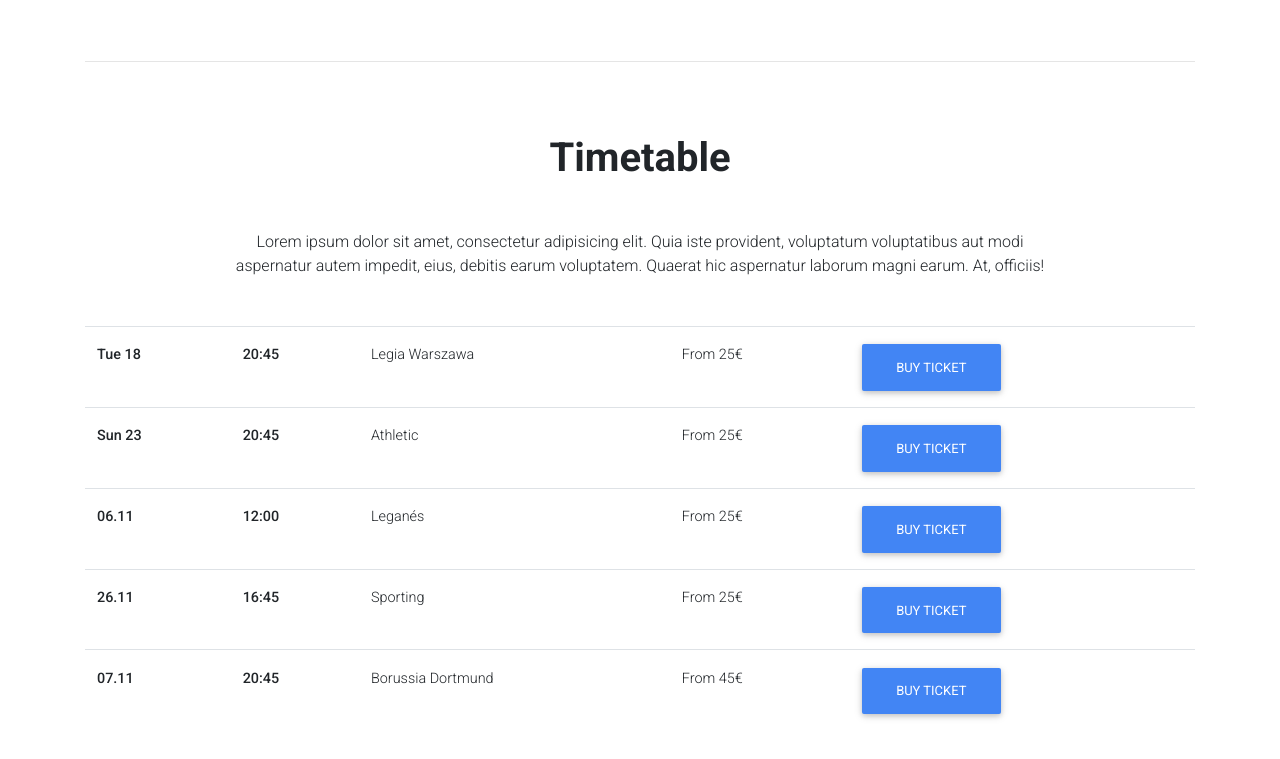
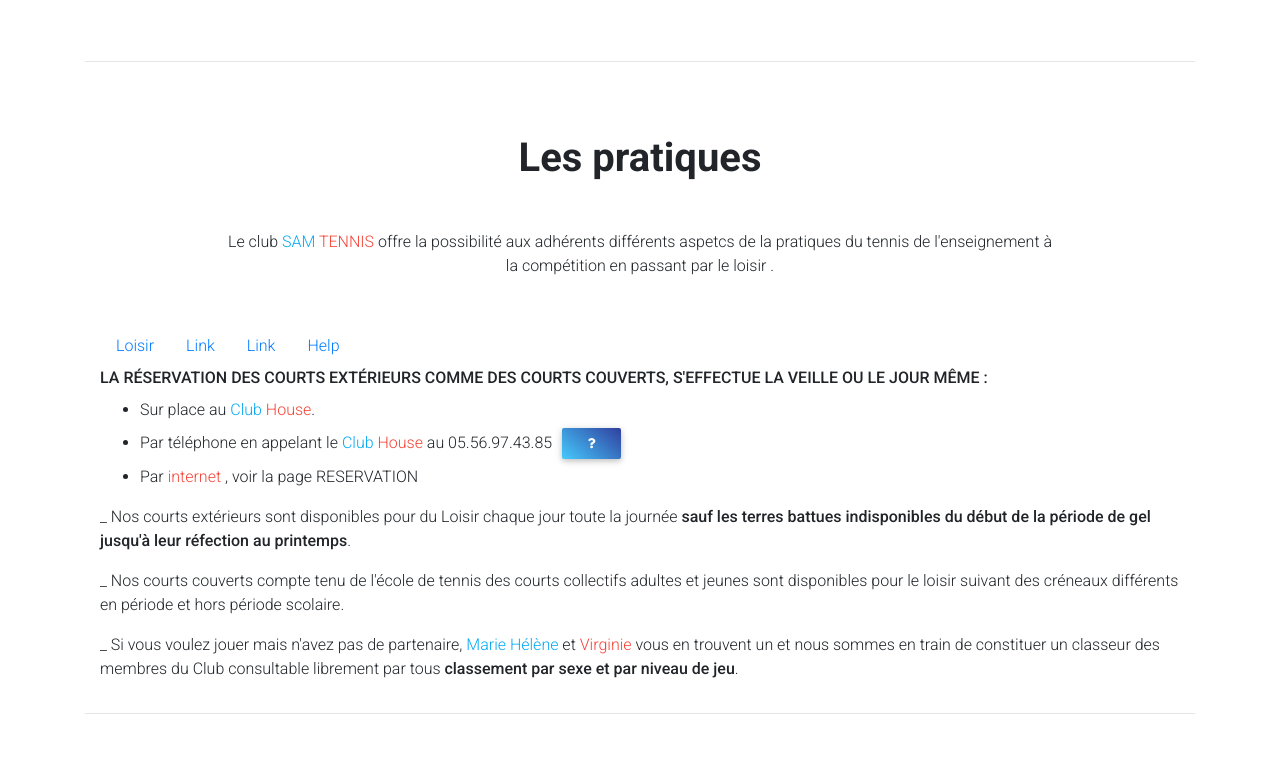
Before and after one commit to Sjarj/Sam-Tennis, a Gatsby site: page / in a window 1280 px wide. Shown: the part 1379-2138 px from the top of the page. Built offline with nearby package versions, Linux system fonts and the light colour scheme; Gatsby itself is replaced by a stand-in of ours.

Commit message:
Start pratiques

```diff
--- /dev/null
+++ b/src/components/pills.js
@@ -0,0 +1,184 @@
+import React, { Component } from "react"
+import { BrowserRouter as Router } from "react-router-dom"
+import {
+  MDBContainer,
+  MDBTabPane,
+  MDBTabContent,
+  MDBNav,
+  MDBNavItem,
+  MDBNavLink,
+  MDBIcon,
+  MDBTooltip,
+  MDBBtn,
+} from "mdbreact"
+
+class Pills extends Component {
+  state = {
+    items: {
+      default: "1",
+    },
+  }
+
+  togglePills = (type, tab) => e => {
+    e.preventDefault()
+    if (this.state.items[type] !== tab) {
+      let items = { ...this.state.items }
+      items[type] = tab
+      this.setState({
+        items,
+      })
+    }
+  }
+
+  render() {
+    return (
+      <Router>
+        <MDBContainer>
+          <MDBNav pills color="primary">
+            <MDBNavItem>
+              <MDBNavLink
+                to="#"
+                active={this.state.items["default"] === "1"}
+                onClick={this.togglePills("default", "1")}
+              >
+                Loisir
+              </MDBNavLink>
+            </MDBNavItem>
+            <MDBNavItem>
+              <MDBNavLink
+                to="#"
+                active={this.state.items["default"] === "2"}
+                onClick={this.togglePills("default", "2")}
+              >
+                Link
+              </MDBNavLink>
+            </MDBNavItem>
+            <MDBNavItem>
+              <MDBNavLink
+                to="#"
+                active={this.state.items["default"] === "3"}
+                onClick={this.togglePills("default", "3")}
+              >
+                Link
+              </MDBNavLink>
+            </MDBNavItem>
+            <MDBNavItem>
+              <MDBNavLink
+                to="#"
+                active={this.state.items["default"] === "4"}
+                onClick={this.togglePills("default", "4")}
+              >
+                Help
+              </MDBNavLink>
+            </MDBNavItem>
+          </MDBNav>
+          <MDBTabContent activeItem={this.state.items["default"]}>
+            <MDBTabPane tabId="1">
+              <p>
+                <strong>
+                  LA RÉSERVATION DES COURTS EXTÉRIEURS COMME DES COURTS
+                  COUVERTS, S'EFFECTUE LA VEILLE OU LE JOUR MÊME :
+                </strong>
+                <ul className="mt-2">
+                  <li>
+                    Sur place au <span className="light-blue-text">Club</span>
+                    <span className="red-text"> House</span>.
+                  </li>
+                  <li>
+                    {" "}
+                    Par téléphone en appelant le{" "}
+                    <span className="light-blue-text">Club</span>
+                    <span className="red-text"> House</span> au 05.56.97.43.85{" "}
+                    <MDBTooltip placement="top">
+                      <MDBBtn tag="a" size="sm" floating gradient="blue">
+                        <MDBIcon icon="question" />
+                      </MDBBtn>
+
+                      <div>
+                        Les Horaires d'ouverture de notre Club House sont les
+                        suivants :{" "}
+                        <p>
+                          Le Matin tous les jours de 9h à 12h30 [sauf le Mardi
+                          fermé]
+                        </p>
+                        <p>
+                          L'Après-midi : De Avril à Septembre. 14h à 20h du
+                          Lundi au Samedi, de 14h à 19h le Dimanche.
+                        </p>
+                        <p>
+                          {" "}
+                          de Octobre à Mars. 14h à 19h du Lundi au Samedi, de
+                          14h à 18h le Dimanche.
+                        </p>
+                      </div>
+                    </MDBTooltip>
+                  </li>
+                  <li>
+                    {" "}
+                    Par <span className="red-text">internet</span> , voir la
+                    page RESERVATION{" "}
+                  </li>
+                </ul>
+              </p>
+              <p>
+                _ Nos courts extérieurs sont disponibles pour du Loisir chaque
+                jour toute la journée{" "}
+                <strong>
+                  sauf les terres battues indisponibles du début de la période
+                  de gel jusqu'à leur réfection au printemps
+                </strong>
+                .
+              </p>
+              <p>
+                _ Nos courts couverts compte tenu de l'école de tennis des
+                courts collectifs adultes et jeunes sont disponibles pour le
+                loisir suivant des créneaux différents en période et hors
+                période scolaire.
+              </p>
+              <p>
+                _ Si vous voulez jouer mais n'avez pas de partenaire,
+                <span className="light-blue-text"> Marie Hélène </span>
+                et <span className="red-text">Virginie</span> vous en trouvent
+                un et nous sommes en train de constituer un classeur des membres
+                du Club consultable librement par tous{" "}
+                <strong>classement par sexe et par niveau de jeu</strong>.
+              </p>
+            </MDBTabPane>
+            <MDBTabPane tabId="2">
+              <p>
+                Lorem ipsum dolor sit amet, consectetur adipisicing elit. Nihil
+                odit magnam minima, soluta doloribus reiciendis molestiae
+                placeat unde eos molestias. Quisquam aperiam, pariatur. Tempora,
+                placeat ratione porro voluptate odit minima.
+              </p>
+            </MDBTabPane>
+            <MDBTabPane tabId="3">
+              <p>
+                Lorem ipsum dolor sit amet, consectetur adipisicing elit. Nihil
+                odit magnam minima, soluta doloribus reiciendis molestiae
+                placeat unde eos molestias. Quisquam aperiam, pariatur. Tempora,
+                placeat ratione porro voluptate odit minima.
+              </p>
+              <p>
+                Lorem ipsum dolor sit amet, consectetur adipisicing elit. Nihil
+                odit magnam minima, soluta doloribus reiciendis molestiae
+                placeat unde eos molestias. Quisquam aperiam, pariatur. Tempora,
+                placeat ratione porro voluptate odit minima.
+              </p>
+            </MDBTabPane>
+            <MDBTabPane tabId="4">
+              <p>
+                Lorem ipsum dolor sit amet, consectetur adipisicing elit. Nihil
+                odit magnam minima, soluta doloribus reiciendis molestiae
+                placeat unde eos molestias. Quisquam aperiam, pariatur. Tempora,
+                placeat ratione porro voluptate odit minima.
+              </p>
+            </MDBTabPane>
+          </MDBTabContent>
+        </MDBContainer>
+      </Router>
+    )
+  }
+}
+
+export default Pills
--- a/src/pages/index.js
+++ b/src/pages/index.js
@@ -2,6 +2,7 @@
 import { MDBRow, MDBCol, MDBBadge } from "mdbreact"
 import Layout from "../components/layout"
 import SEO from "../components/seo"
+import Pills from "../components/pills"
 
 const IndexPage = () => (
   <Layout>
@@ -106,7 +107,7 @@
                     className="btn btn-outline-white wow fadeIn"
                     data-wow-delay="0.4s"
                   >
-                    Meet our team
+                    Rencontre notre équipe
                   </a>
                 </div>
               </div>
@@ -305,99 +306,19 @@
             className="section-heading text-center mb-5 mt-5 pt-4 font-weight-bold wow fadeIn"
             data-wow-delay="0.2s"
           >
-            Timetable
+            Les pratiques
           </h1>
 
           <p className="text-center w-responsive mx-auto wow fadeIn my-5">
-            Lorem ipsum dolor sit amet, consectetur adipisicing elit. Quia iste
-            provident, voluptatum voluptatibus aut modi aspernatur autem
-            impedit, eius, debitis earum voluptatem. Quaerat hic aspernatur
-            laborum magni earum. At, officiis!
+            Le club <span className="light-blue-text">SAM</span>
+            <span className="red-text"> TENNIS</span> offre la possibilité aux
+            adhérents différents aspetcs de la pratiques du tennis de
+            l'enseignement à la compétition en passant par le loisir .
           </p>
 
           <div className="row wow fadeIn" data-wow-delay="0.4s">
             <div className="col-md-12">
-              <div className="table-responsive">
-                <table className="table timetable">
-                  <tbody>
-                    <tr>
-                      <td>
-                        <strong>Tue 18</strong>
-                      </td>
-                      <td>
-                        <strong>20:45</strong>
-                      </td>
-                      <td>Legia Warszawa</td>
-                      <td>From 25&euro;</td>
-                      <td className="smooth-scroll">
-                        <a className="btn btn-primary" href="#tickets">
-                          Buy ticket
-                        </a>
-                      </td>
-                    </tr>
-                    <tr>
-                      <td>
-                        <strong>Sun 23</strong>
-                      </td>
-                      <td>
-                        <strong>20:45</strong>
-                      </td>
-                      <td>Athletic</td>
-                      <td>From 25&euro;</td>
-                      <td className="smooth-scroll">
-                        <a className="btn btn-primary" href="#tickets">
-                          Buy ticket
-                        </a>
-                      </td>
-                    </tr>
-                    <tr>
-                      <td>
-                        <strong>06.11</strong>
-                      </td>
-                      <td>
-                        <strong>12:00</strong>
-                      </td>
-                      <td>Leganés</td>
-                      <td>From 25&euro;</td>
-                      <td className="smooth-scroll">
-                        <a className="btn btn-primary" href="#tickets">
-                          Buy ticket
-                        </a>
-                      </td>
-                    </tr>
-                    <tr>
-                      <td>
-                        <strong>26.11</strong>
-                      </td>
-                      <td>
-                        <strong>16:45</strong>
-                      </td>
-                      <td>Sporting</td>
-                      <td>From 25&euro;</td>
-                      <td className="smooth-scroll">
-                        <a className="btn btn-primary" href="#tickets">
-                          Buy ticket
-                        </a>
-                      </td>
-                    </tr>
-                    <tr>
-                      <td>
-                        <strong>07.11</strong>
-                      </td>
-                      <td>
-                        <strong>20:45</strong>
-                      </td>
-                      <td>Borussia Dortmund</td>
-                      <td>From 45&euro;</td>
-                      <td className="smooth-scroll">
-                        <a className="btn btn-primary" href="#tickets">
-                          Buy ticket
-                        </a>
-                      </td>
-                    </tr>
-                  </tbody>
-                </table>
-              </div>
+              <Pills />
             </div>
           </div>
         </section>
```
